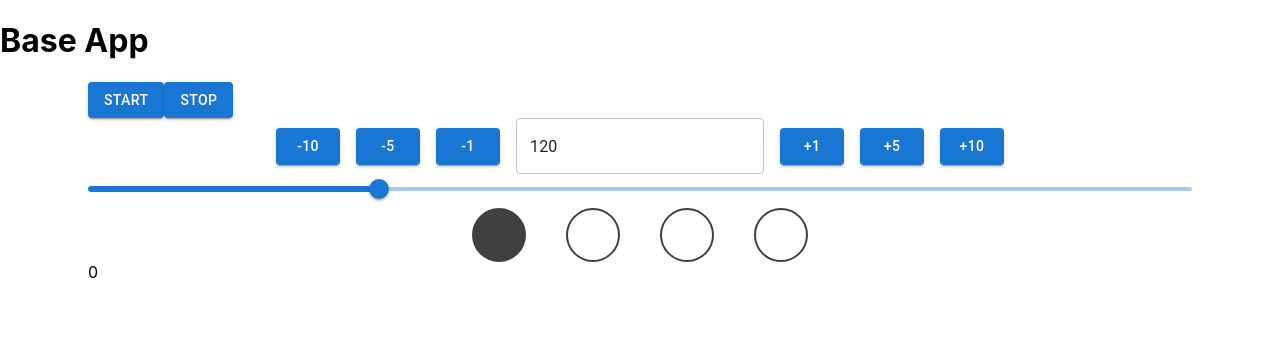
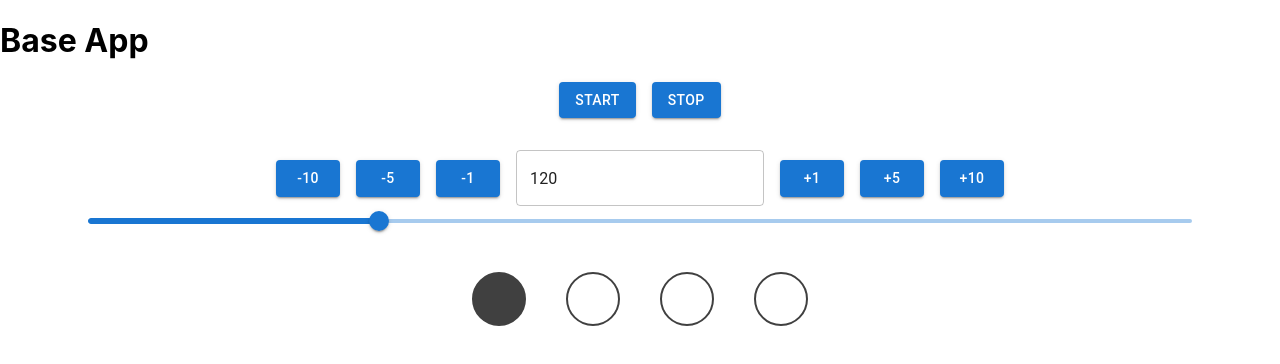
Before and after one commit to fleather2/metronome, a React (Create React App) app in the folder app/: page / in a window 1280 px wide. Shown: the top 364 px of the page. Built offline with nearby package versions, Linux system fonts and the light colour scheme.

Commit message:
Adding spacing

```diff
--- a/app/src/components/Metronome/BeatCircles.js
+++ b/app/src/components/Metronome/BeatCircles.js
@@ -21,7 +21,6 @@ function BeatCircles ({numBeats, currentBeat}) {
             <Stack direction="row" spacing={5} alignItems="center" justifyContent="center">
                 {circles}
             </Stack>
-            {currentBeat}
         </Container>
     )
 }
--- a/app/src/components/Metronome/Metronome.js
+++ b/app/src/components/Metronome/Metronome.js
@@ -22,10 +22,12 @@ function Metronome() {
     const [currentBeat, setCurrentBeat] = useState(0);
 
     return (
-        <Container >
-            <Player bpm={bpm} numBeats={NUM_BEATS} audioContext={audioContext} currentBeat={currentBeat} setCurrentBeat={setCurrentBeat}/>
-            <BpmSelector maxBpm={MAX_BPM} minBpm={MIN_BPM} bpm={bpm} setBpm={setBpm}/>
-            <BeatCircles numBeats={NUM_BEATS} currentBeat={currentBeat}/>
+        <Container>
+            <Stack spacing={4} alignItems="center" justifyContent="center">
+                <Player bpm={bpm} numBeats={NUM_BEATS} audioContext={audioContext} currentBeat={currentBeat} setCurrentBeat={setCurrentBeat}/>
+                <BpmSelector maxBpm={MAX_BPM} minBpm={MIN_BPM} bpm={bpm} setBpm={setBpm}/>
+                <BeatCircles numBeats={NUM_BEATS} currentBeat={currentBeat}/>
+            </Stack>
         </Container>
     )
 }
--- a/app/src/components/Metronome/Player.js
+++ b/app/src/components/Metronome/Player.js
@@ -1,5 +1,5 @@
 import { useState, useEffect, useRef} from "react";
-import { Container, Button } from "@mui/material";
+import { Container, Button, Stack} from "@mui/material";
 
 const Player = ({bpm, numBeats, audioContext, currentBeat, setCurrentBeat}) => {
     const [play, setPlay] = useState(false);
@@ -73,8 +73,10 @@ const Player = ({bpm, numBeats, audioContext, currentBeat, setCurrentBeat}) => {
 
     return (
         <Container>
-            <Button variant="contained" onClick={() => startMetronome()}>Start</Button>
-            <Button variant="contained" onClick={() => stopMetronome()}>Stop</Button>
+            <Stack direction="row" spacing={2} alignItems="center" justifyContent="center">
+                <Button variant="contained" onClick={() => startMetronome()}>Start</Button>
+                <Button variant="contained" onClick={() => stopMetronome()}>Stop</Button>
+            </Stack>
         </Container>
     )
 }
```
